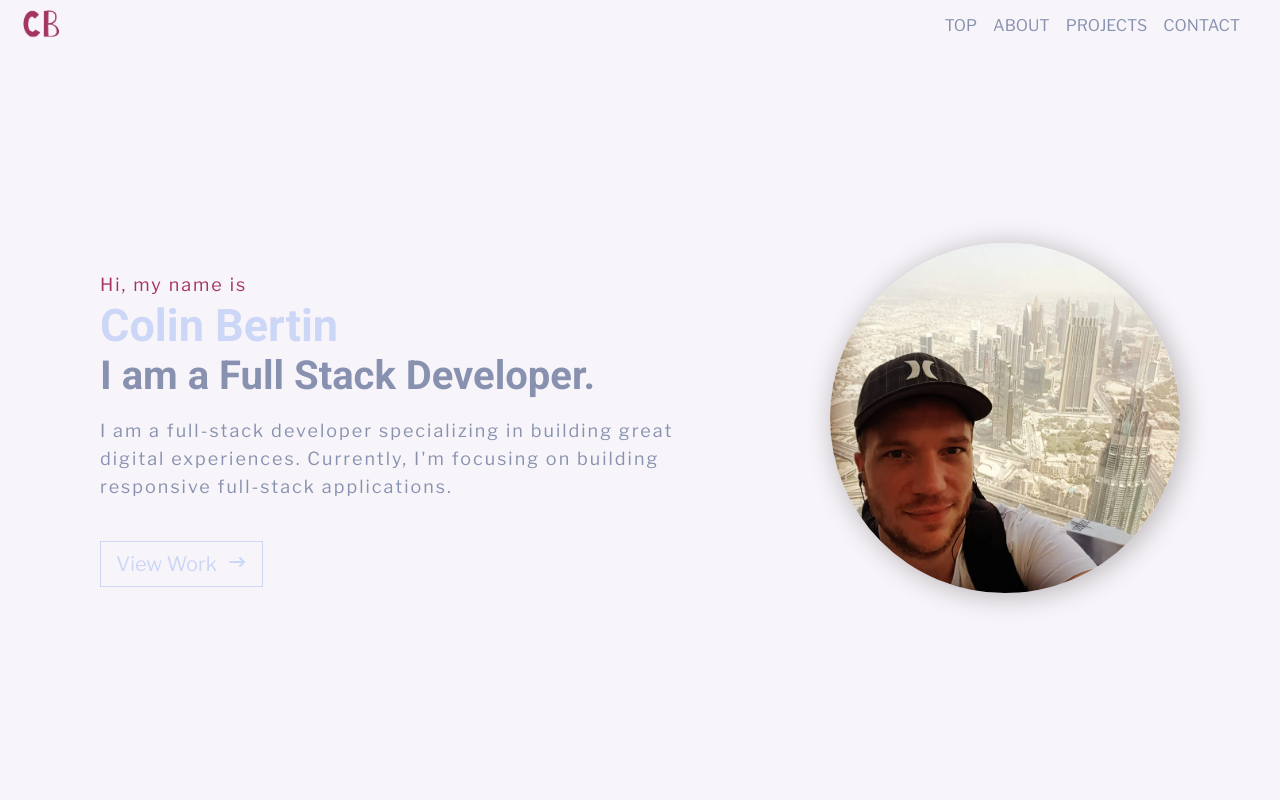
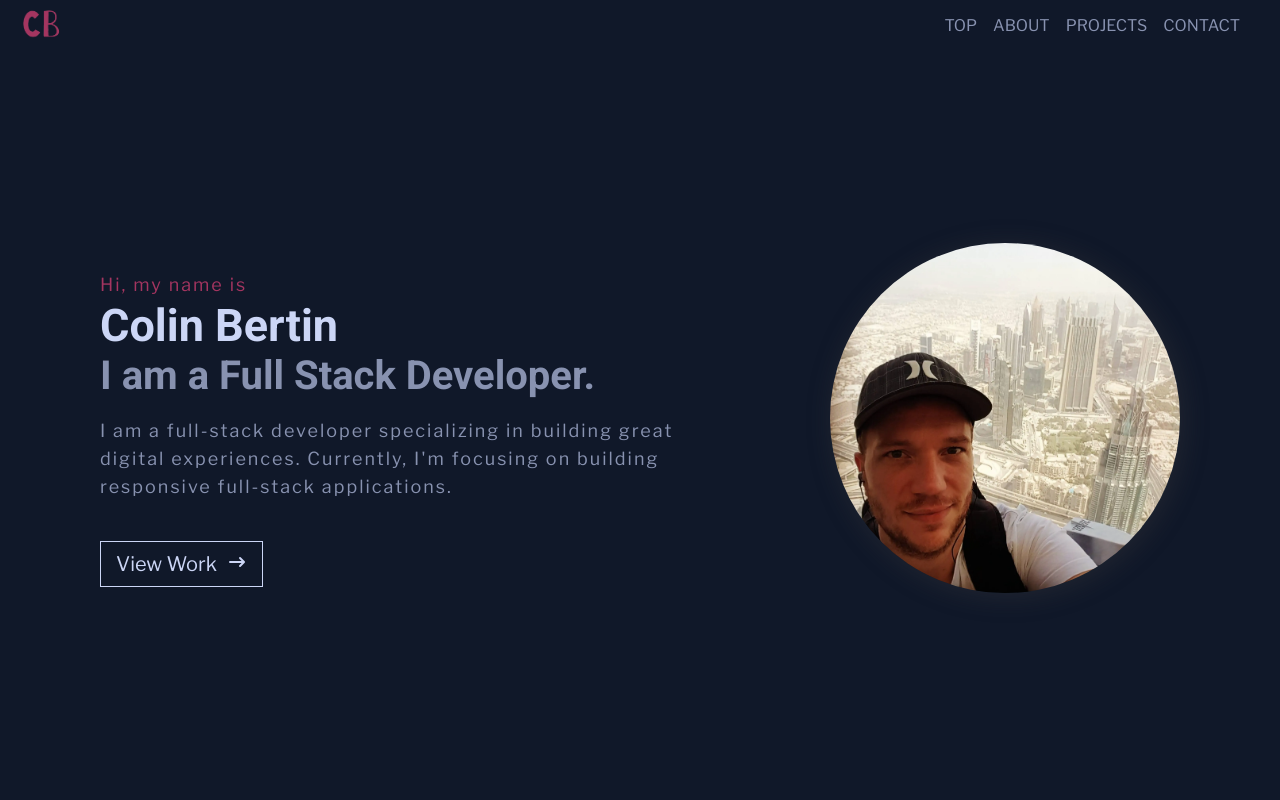
Before and after one commit to ColinBertin/portfolio, a React (Create React App) app: page / in a window 1280 px wide. Shown: the top 800 px of the page. Built offline with nearby package versions, Linux system fonts and the light colour scheme.

Commit message:
change light color

```diff
--- a/src/App.scss
+++ b/src/App.scss
@@ -1,7 +1,7 @@
 @import url('https://fonts.googleapis.com/css2?family=Libre+Franklin:wght@400;700&family=Roboto:wght@400;700&display=swap');
 
 :root {
-  --light-primary: #F8F5FA;
+  --light-primary: #101829;
   --light-secondary: #FAFAFA;
   --dark-primary: #101829;
   --dark-secondary: #1D1D1D;
```
